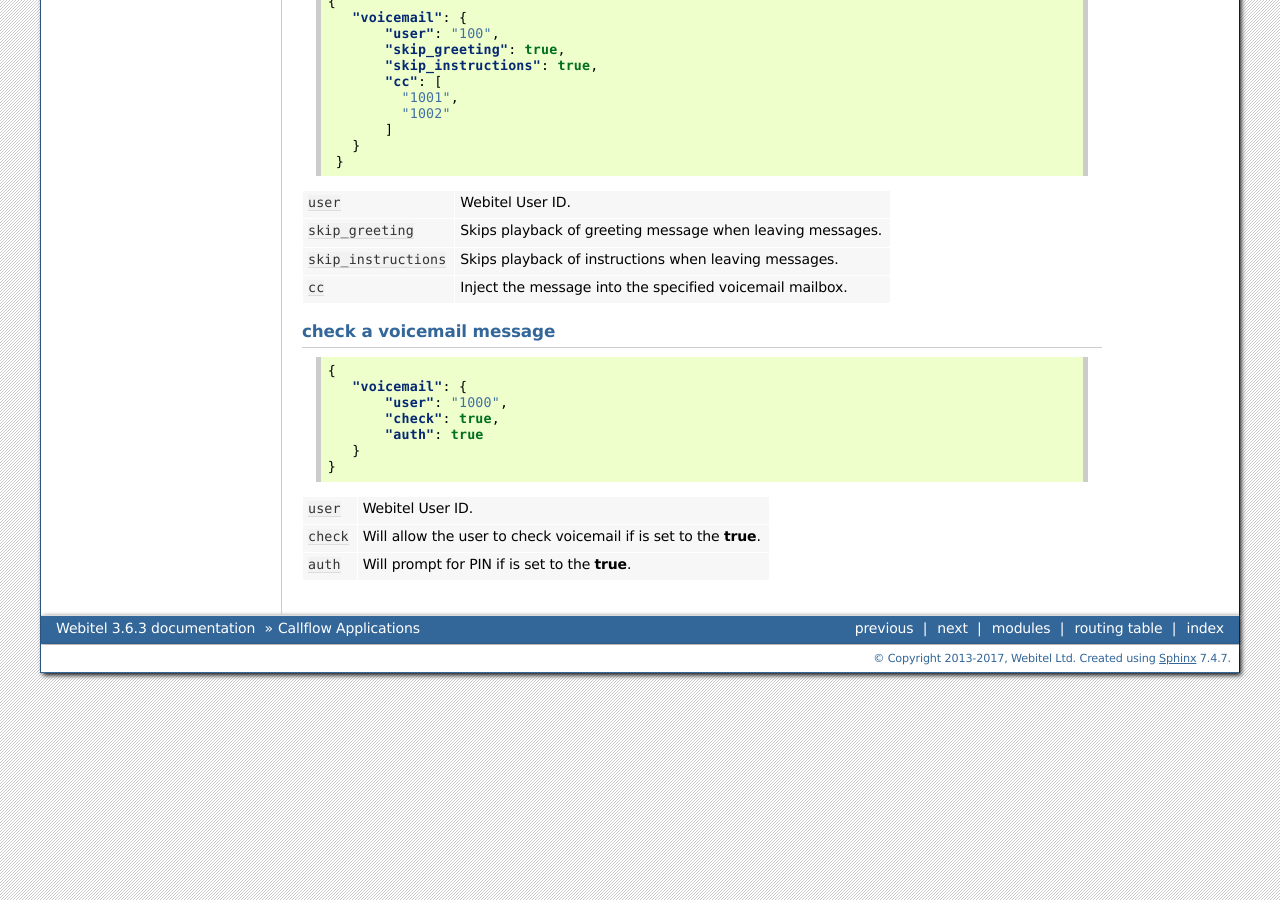
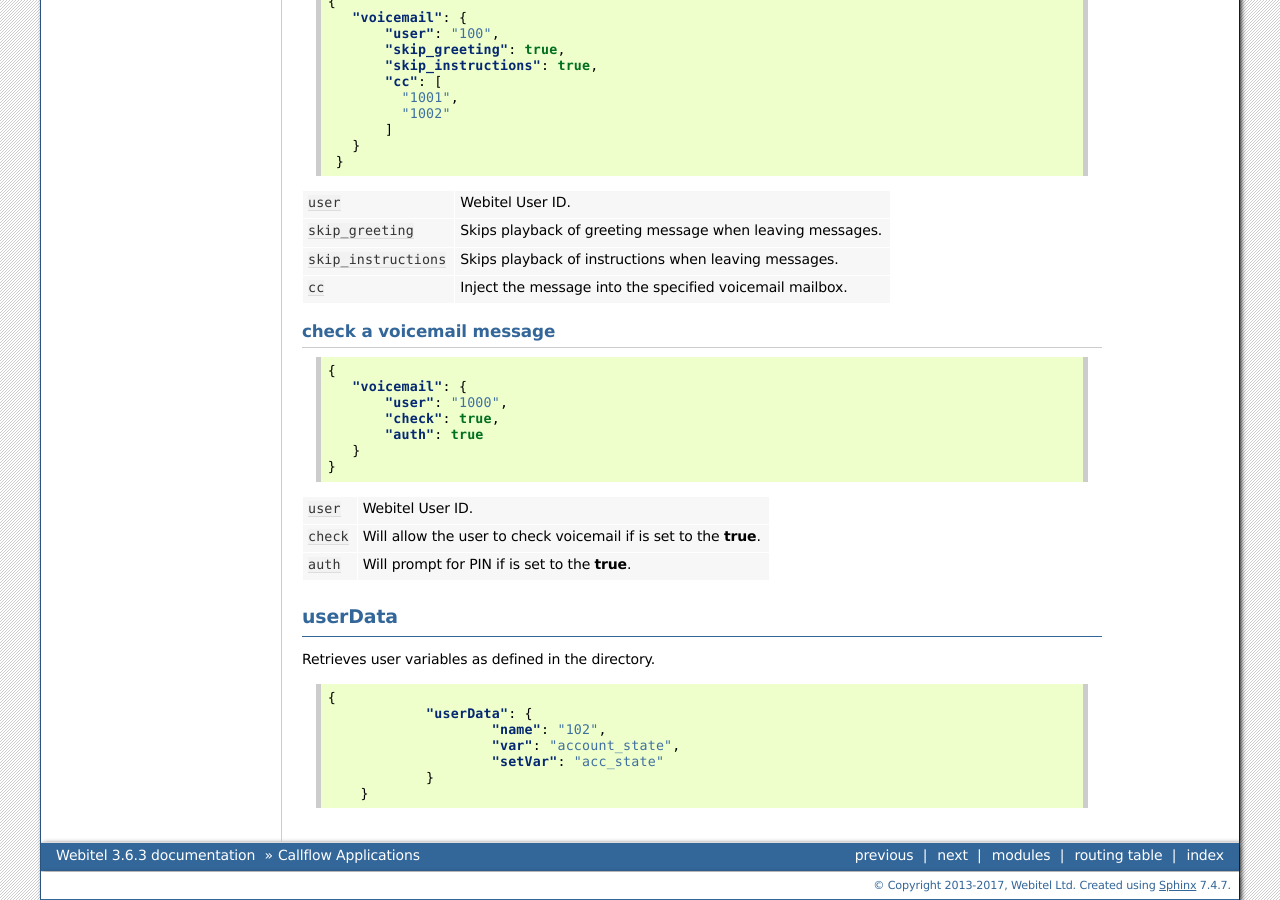
Before and after one commit to webitel/docs-en, a Sphinx documentation site: the page built from source/acr-applications.rst, in a window 1280 px wide and 900 px high, scrolled down 17074 px. Built offline with Sphinx 7.4.7, drawn with Linux system fonts in a browser that asks for light colours.

Commit message:
userData

```diff
--- a/source/acr-applications.rst
+++ b/source/acr-applications.rst
@@ -1208,3 +1208,20 @@ check a voicemail message
 +-----------------------+------------------------------------------------------------------------+
 | ``auth``              | Will prompt for PIN if is set to the **true**.                         |
 +-----------------------+------------------------------------------------------------------------+
+
+userData
+--------
+
+.. py:module:: userData
+
+Retrieves user variables as defined in the directory.
+
+.. code-block:: json
+
+    {
+		"userData": {
+			"name": "102",
+			"var": "account_state",
+			"setVar": "acc_state"
+		}
+	}
```
